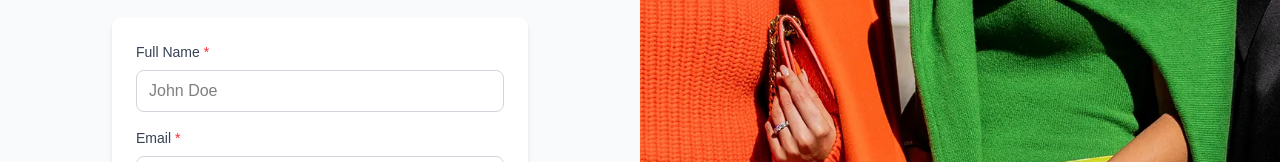
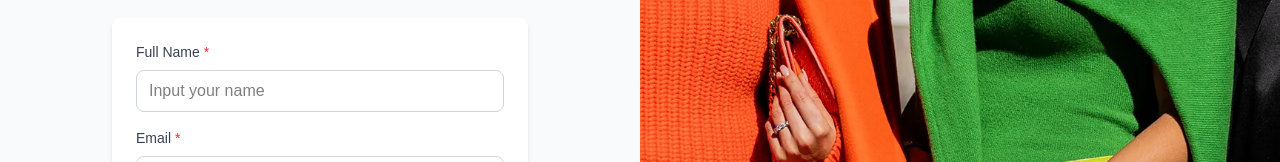
Before and after one commit to ahmadhilmi420/werent-app, a Next.js app: page /auth/signup in a window 1280 px wide. Shown: the part 218-380 px from the top of the page. Built offline with nearby package versions, Linux system fonts and the light colour scheme.

Commit message:
update wording for input name in register page

```diff
--- a/src/components/auth/SignupForm.tsx
+++ b/src/components/auth/SignupForm.tsx
@@ -101,7 +101,7 @@ const SignupForm: React.FC = () => {
             value={formData.name}
             onChange={handleChange}
             error={errors.name}
-            placeholder="John Doe"
+            placeholder="Input your name"
             required
           />
 
```
